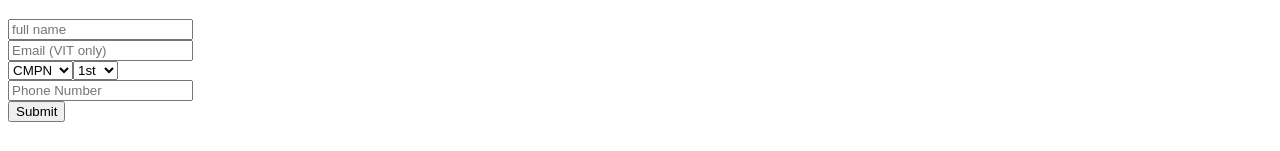
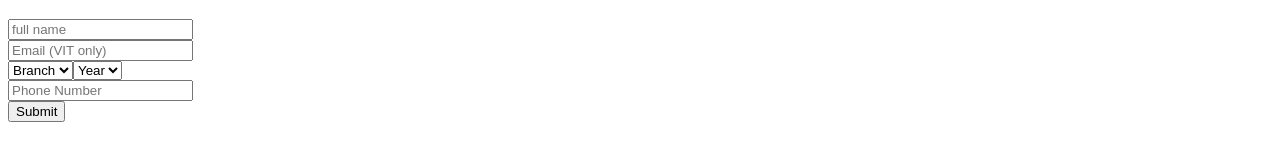
Before and after one commit to Harry-jain/hkt24, a Next.js app: page /register in a window 1280 px wide. Shown: the part 130-281 px from the top of the page. Built offline with nearby package versions, Linux system fonts and the light colour scheme.

Commit message:
Update index.js

```diff
--- a/pages/register/index.js
+++ b/pages/register/index.js
@@ -77,6 +77,9 @@ const Contact = () => {
                 className="input p-2"
                 name="entry.2023976054"
               >
+<option className="text-black" value="Branch">
+                  Branch
+                </option>
                 <option className="text-black" value="CMPN">
                   CMPN
                 </option>
@@ -104,6 +107,9 @@ const Contact = () => {
                 required
                 name="entry.359830086"
               >
+<option className="text-black" value="*year*">
+                  Year
+                </option>
                 <option className="text-black" value="First">
                   1st
                 </option>
```
